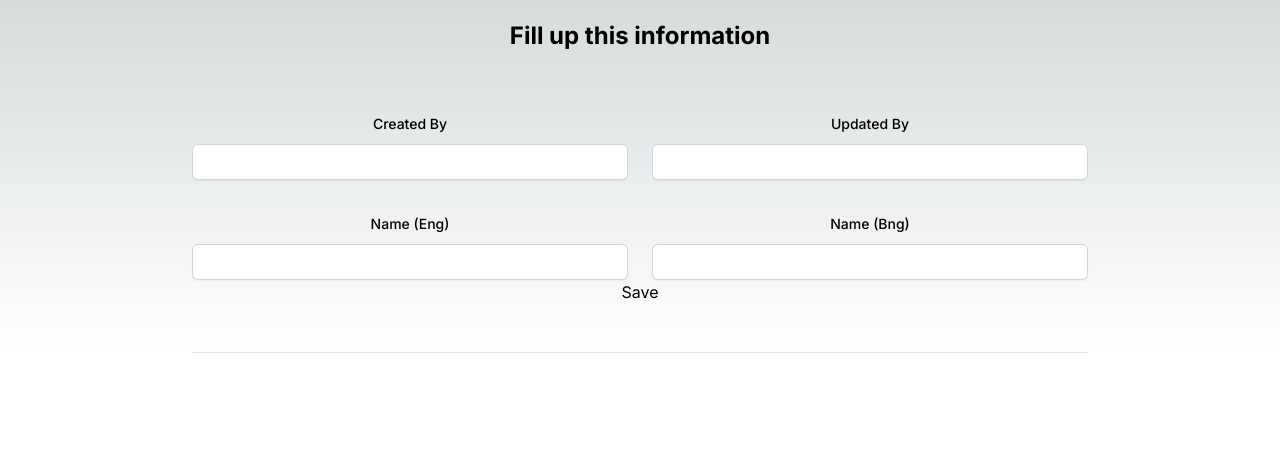
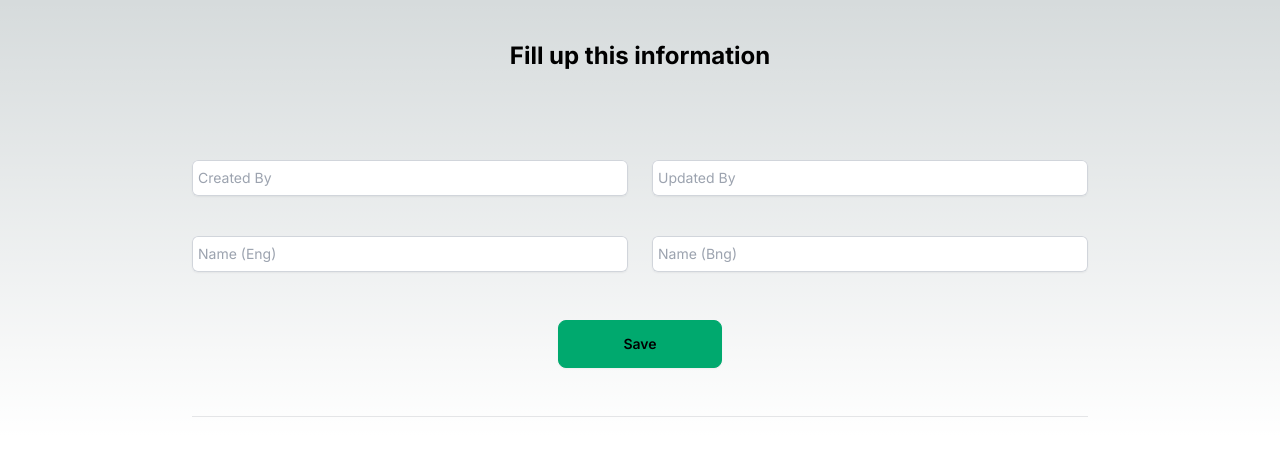
Before and after one commit to nadianewaz/courses, a Next.js app: page /add in a window 1280 px wide. Shown: the top 456 px of the page. Built offline with nearby package versions, Linux system fonts and the light colour scheme.

Commit message:
table component working

```diff
--- a/api/type.tsx
+++ b/api/type.tsx
@@ -1,6 +1,6 @@
 // **** type declaration for json data ****
 
-export interface addCourses {
+export interface addCourse {
     id: string,
     created_by: string,
     updated_by: string
--- a/package.json
+++ b/package.json
@@ -13,8 +13,8 @@
     "http": "^0.0.1-security",
     "json-server": "^0.17.4",
     "next": "14.0.4",
-    "react": "^18",
-    "react-dom": "^18"
+    "react": "^18.2.0",
+    "react-dom": "^18.2.0"
   },
   "devDependencies": {
     "@types/node": "^20",
--- a/src/app/add/page.tsx
+++ b/src/app/add/page.tsx
@@ -1,8 +1,12 @@
 "use client"
 import Link from 'next/link';
 import React, { useState } from 'react';
+import { useRouter } from 'next/navigation';
 
-const add = () => {
+
+const Add = () => {
+  const router = useRouter();
+
   const [formData, setFormData] = useState({
     created_by: '',
     updated_by: '',
@@ -10,6 +14,10 @@ const add = () => {
     name_bng: '',
   });
 
+
+
+
+  // **** Form handle ****
   const handleChange = (e: { target: { name: any; value: any; }; }) => {
     const { name, value } = e.target;
     setFormData({ ...formData, [name]: value });
@@ -28,6 +36,7 @@ const add = () => {
     }).then((response) => {
       console.log("==============================================");
       console.log(response);
+      router.push('/');
     }).catch((error) => {
         console.error(error);
     });
@@ -38,22 +47,20 @@ const add = () => {
         <>
         <div className="max-w-4xl mx-auto">
             <div className="text-center flex flex-col">
-                <h1 className="text-2xl font-bold py-5">Fill up this information</h1>
+                <h1 className="text-2xl font-bold py-10">Fill up this information</h1>
 
  {/* ***** Form ****  */}
-         <form>
+      <form onSubmit={handleSubmit}>
       <div className="space-y-12">
-        <div className="border-b border-gray-900/10 pb-12">
+        <div className="border-b border-gray-900/10 pb-12 mb-5">
 
 
 
           <div className="mt-10 grid grid-cols-1 gap-x-6 gap-y-8 sm:grid-cols-6">
             <div className="sm:col-span-3">
-              <label htmlFor="created-by" className="block text-sm font-medium leading-6 text-white-900">
-                Created By
-              </label>
               <div className="mt-2">
                 <input
+                  placeholder='Created By'
                   type="text"
                   name="created_by"
                   id="created_by"
@@ -65,11 +72,9 @@ const add = () => {
             </div>
 
             <div className="sm:col-span-3">
-              <label htmlFor="updated-by" className="block text-sm font-medium leading-6 text-white-900">
-                Updated By
-              </label>
               <div className="mt-2">
                 <input
+                 placeholder='Updated By'
                   type="text"
                   onChange={handleChange}
                   name="updated_by"
@@ -81,11 +86,9 @@ const add = () => {
             </div>
 
             <div className="sm:col-span-3">
-              <label htmlFor="name_en(eng)" className="block text-sm font-medium leading-6 text-white-900">
-              Name (Eng)
-              </label>
-              <div className="mt-2">
+             <div className="mt-2">
                 <input
+                placeholder='Name (Eng)'
                   type="text"
                   onChange={handleChange}
                   name="name_en"
@@ -97,11 +100,9 @@ const add = () => {
             </div>
 
             <div className="sm:col-span-3">
-              <label htmlFor="name_bn(bng)" className="block text-sm font-medium leading-6 text-white-900">
-              Name (Bng)
-              </label>
               <div className="mt-2">
                 <input
+                 placeholder='Name (Bng)'
                   type="text"
                   onChange={handleChange}
                   name="name_bn"
@@ -114,14 +115,15 @@ const add = () => {
 
            </div>
 
-           {/* <button onClick={handleSubmit} className='btn btn-success mt-12 px-16'>Save</button>    */}
 
-           <Link href="/course">  Save  </Link>
-        </div>
+            {/* **** Save Button ****  */}
+            <button  className='btn btn-success mt-12 px-16'>Save</button>
+
+
+          </div>
 
        </div>
     </form>
-
 
             </div>
         </div>
@@ -130,4 +132,4 @@ const add = () => {
     );
 };
 
-export default add;
+export default Add;
--- a/src/app/component/add_course/page.tsx
+++ b/src/app/component/add_course/page.tsx
@@ -9,13 +9,17 @@ const AddCourse = () => {
     const router = useRouter()
     return (
         <>
-         {/* <button className='btn btn-success'> Add Courses </button>     */}
+         {/* <button className='btn btn-success'> Add Courses </button>      */}
 
-        {/* <button type="button" onClick={() => router.push('/Add')}>
-         Add Courses
-        </button>  */}
 
-        <Link href="/add">  Add Courses </Link>
+
+
+
+        <Link href="/add">
+
+            <button className='btn btn-success'>Add Courses</button>
+
+        </Link>
 
 
         </>
--- a/src/app/page.tsx
+++ b/src/app/page.tsx
@@ -2,9 +2,10 @@
 import React  from "react";
 import { useState, useEffect } from "react";
 import AddCourse from "./component/add_course/page";
-import Table from "./component/table/page";
 import Add from "./add/page";
-import course from "./component/table/page";
+import Course from "./table/page";
+import Table from "./table/page";
+
 
 export default  function Home() {
   const [table, setTable] = useState([]);
@@ -14,28 +15,28 @@ const loadInfo = () => {
     .then((res) => res.json())
     .then((data) => setTable(data));
 };
-useEffect(() => {
-  loadInfo();
-}, []);
+
+    // useEffect(() => {
+    // loadInfo();
+    // }, []);
+
 console.log("data",table);
   return (
    <>
     <div className="max-w-4xl mx-auto">
       <div className="text-center flex flex-col">
-        <h1 className="text-2xl font-bold py-5">CRUD</h1>
+        <h1 className="text-2xl font-bold py-8">CRUD</h1>
+
+       {/* **** Add Course button ****  */}
         <AddCourse></AddCourse>
-        <Table course={course}></Table>
 
-
-
-
-
-       {/* <table></table>  */}
+        {/* **** Table component ****  */}
+        <Table table={table}></Table>
 
       </div>
     </div>
 
-    {/* <Add></Add>  */}
+
 
 
    </>
--- a/src/app/component/table/page.tsx
+++ b/src/app/table/page.tsx
@@ -1,25 +1,30 @@
 "use client"
 import React, { useEffect, useState } from 'react';
-import {  addCourses } from '../../../../api/type';
+import { addCourse} from '../../../api/type';
+
 
 // *** declaring table type ***
- export interface Course {
-    course : addCourses[]
+ export interface Table {
+   table : addCourse[]
  }
 
 
 
+// *** Table component ***
+const Table : React.FC<Table> = ({  }) => {
+const [courses, setCourses] = useState<any>([]);
 
-// *** Table component ***
-const course : React.FC<Course> = ({ course }) => {
-
-    const [courses, setCourses] = useState<any>([]);
+const loadInfo = () => {
+    fetch("http://localhost:5000/readCourse")
+      .then((res) => res.json())
+      .then((data) => setCourses(data));
+  };
 
     useEffect(()=> {
-        setCourses(course);
-        console.log("===============Courses=================")
-        console.log(courses);
-    }, [course]);
+        loadInfo()
+        console.log("===========================================");
+
+    }, []);
 
 
      // *** Update button handle  ***
@@ -38,7 +43,7 @@ const course : React.FC<Course> = ({ course }) => {
         }).then((res) => {
             console.log(res);
             setCourses(courses.filter((t: { id: string; })=>t.id != id))
-            console.log(course);
+
         });
     };
 
@@ -80,4 +85,4 @@ const course : React.FC<Course> = ({ course }) => {
     );
 };
 
-export default course;
+export default Table;
```
Also changed, not shown: 1 other file (tests, documents, lock files or other folders).
